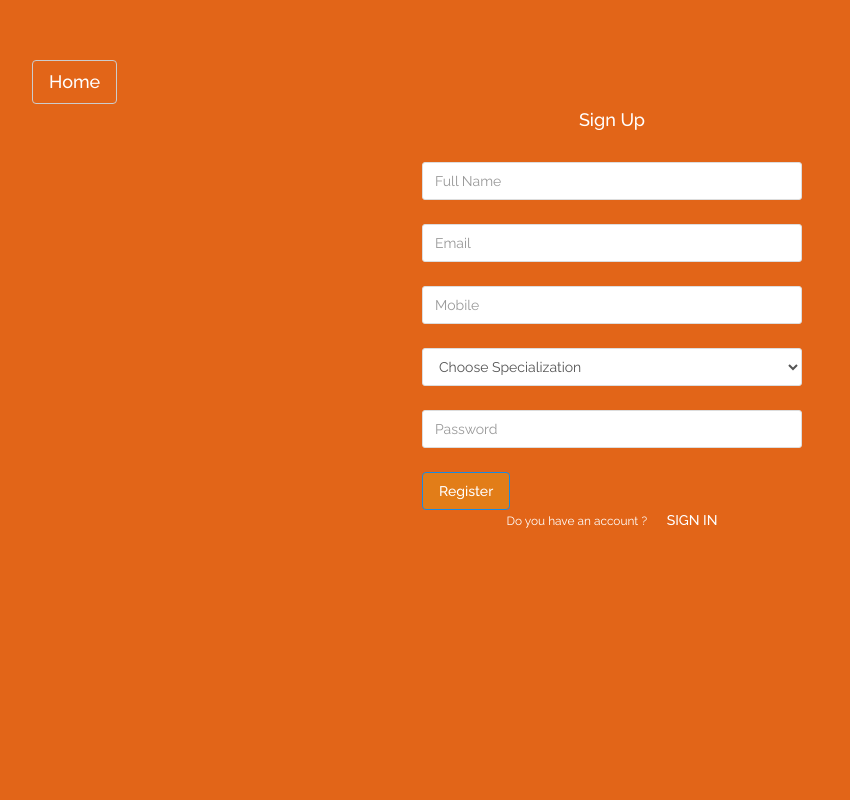
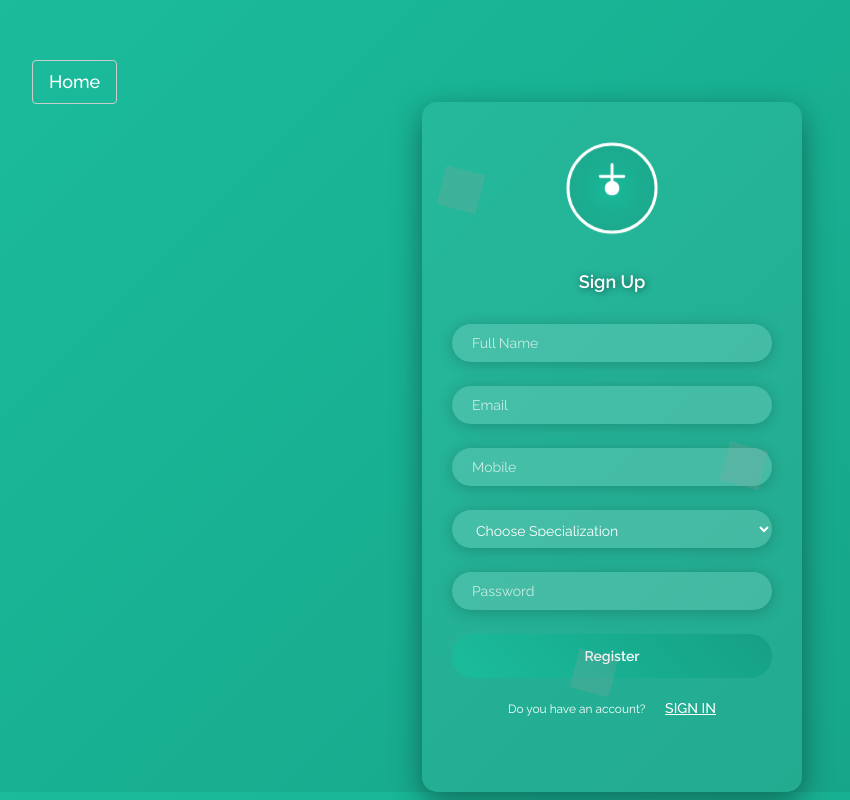
Before and after one commit to iamnikhil7/DAMS, a PHP site: page /doctor/signup.php in a window 1280 px wide. Shown: the whole page, without its empty margins (28-878 px from the left). Run offline with PHP 8.4, Linux system fonts and the light colour scheme; data comes from the database, SQL or seed files in the repository; grey boxes are pictures that could not be loaded.

Commit message:
Update signup.php

```diff
--- a/doctor/signup.php
+++ b/doctor/signup.php
@@ -2,6 +2,7 @@
 session_start();
 error_reporting(0);
 include('includes/dbconnection.php');
+
 if(isset($_POST['submit']))
 {
     $fname=$_POST['fname'];
@@ -9,11 +10,13 @@ if(isset($_POST['submit']))
     $email=$_POST['email'];
     $sid=$_POST['specializationid'];
     $password=md5($_POST['password']);
+
     $ret="select Email from tbldoctor where Email=:email";
     $query= $dbh -> prepare($ret);
     $query-> bindParam(':email', $email, PDO::PARAM_STR);
     $query-> execute();
     $results = $query -> fetchAll(PDO::FETCH_OBJ);
+
     if($query -> rowCount() == 0)
     {
         $sql="Insert Into tbldoctor(FullName,MobileNumber,Email,Specialization,Password)Values(:fname,:mobno,:email,:sid,:password)";
@@ -27,31 +30,23 @@ $query->execute();
         $lastInsertId = $dbh->lastInsertId();
         if($lastInsertId)
         {
-
-echo "<script>alert('You have signup  Successfully');</script>";
+            echo "<script>alert('You have signed up successfully');</script>";
         }
         else
         {
-
-echo "<script>alert('Something went wrong.Please try again');</script>";
+            echo "<script>alert('Something went wrong. Please try again');</script>";
         }
     }
     else
     {
-
-echo "<script>alert('Email-id already exist. Please try again');</script>";
+        echo "<script>alert('Email-id already exists. Please try again');</script>";
     }
 }
-
-
 ?>
-<!doctype html>
 <!DOCTYPE html>
 <html lang="en">
 <head>
-
-	<title>DAMS - Login Page</title>
-
+    <title>DAMS - Sign Up</title>
 
     <link rel="stylesheet" href="libs/bower/font-awesome/css/font-awesome.min.css">
     <link rel="stylesheet" href="libs/bower/material-design-iconic-font/dist/css/material-design-iconic-font.min.css">
@@ -60,24 +55,116 @@ echo "<script>alert('Email-id already exist. Please try again');</script>";
     <link rel="stylesheet" href="assets/css/core.css">
     <link rel="stylesheet" href="assets/css/misc-pages.css">
     <link rel="stylesheet" href="https://fonts.googleapis.com/css?family=Raleway:400,500,600,700,800,900,300">
+
+    <style>
+        body.simple-page {
+            background: linear-gradient(135deg, #1abc9c, #16a085);
+            font-family: 'Raleway', sans-serif;
+        }
+        .simple-page-wrap {
+            background: rgba(255, 255, 255, 0.05);
+            padding: 50px 30px;
+            border-radius: 15px;
+            box-shadow: 0 10px 30px rgba(0,0,0,0.4);
+            position: relative;
+            overflow: hidden;
+        }
+        /* Animated Logo */
+        .logo-wrap {
+            margin-bottom: 30px;
+            text-align: center;
+        }
+        .animated-logo {
+            width: 90px;
+            height: 90px;
+            display: block;
+            margin: 0 auto 20px;
+            animation: bounceLogo 2s infinite;
+        }
+        @keyframes bounceLogo {
+            0%, 100% { transform: translateY(0); }
+            50% { transform: translateY(-10px) scale(1.05); }
+        }
+        .form-title {
+            color: #fff;
+            font-weight: 600;
+            margin-bottom: 25px;
+            text-shadow: 1px 1px 6px rgba(0,0,0,0.5);
+        }
+        .form-control {
+            border-radius: 50px;
+            padding: 12px 20px;
+            border: none;
+            background: rgba(255,255,255,0.15);
+            color: #fff;
+            box-shadow: 0 2px 15px rgba(0,0,0,0.2);
+        }
+        .form-control::placeholder {
+            color: rgba(255,255,255,0.7);
+        }
+        .btn-primary {
+            background: linear-gradient(45deg, #1abc9c, #16a085);
+            border: none;
+            border-radius: 50px;
+            padding: 12px 30px;
+            transition: all 0.3s ease;
+            font-weight: 600;
+        }
+        .btn-primary:hover {
+            transform: scale(1.05);
+            box-shadow: 0 5px 25px rgba(0,0,0,0.3);
+        }
+        .simple-page-footer p {
+            color: rgba(255,255,255,0.8);
+            margin-top: 20px;
+        }
+        .simple-page-footer a {
+            color: #fff;
+            text-decoration: underline;
+        }
+        /* Floating icons */
+        .floating-icon {
+            position: absolute;
+            width: 40px;
+            height: 40px;
+            opacity: 0.2;
+            animation: float 6s ease-in-out infinite;
+        }
+        @keyframes float {
+            0% { transform: translateY(0) rotate(0deg); }
+            50% { transform: translateY(-15px) rotate(180deg); }
+            100% { transform: translateY(0) rotate(360deg); }
+        }
+    </style>
 </head>
 <body class="simple-page">
     <div id="back-to-home">
         <a href="../index.php" class="btn btn-outline btn-default">Home</a>
     </div>
+
     <div class="simple-page-wrap">
-		<div class=>
+        <!-- Animated SVG Logo -->
+        <div class="logo-wrap">
+            <svg class="animated-logo" viewBox="0 0 64 64" xmlns="http://www.w3.org/2000/svg">
+                <circle cx="32" cy="32" r="30" fill="url(#gradientLogo)" stroke="#fff" stroke-width="2"/>
+                <path d="M32 16v16M24 24h16" stroke="#fff" stroke-width="2" stroke-linecap="round"/>
+                <circle cx="32" cy="32" r="5" fill="#fff"/>
+                <defs>
+                    <radialGradient id="gradientLogo" cx="50%" cy="50%" r="50%">
+                        <stop offset="0%" stop-color="#1abc9c" stop-opacity="1"/>
+                        <stop offset="100%" stop-color="#16a085" stop-opacity="0.5"/>
+                    </radialGradient>
+                </defs>
+            </svg>
+        </div>
 
-
-
-		</div><!-- logo -->
-		<div class="" id="login-form">
-	<h4 class="form-title m-b-xl text-center" style="color: white">Sign Up</h4>
+        <!-- Sign Up Form -->
+        <div id="login-form">
+            <h4 class="form-title m-b-xl text-center">Sign Up</h4>
             <form action="" method="post">
                 <div class="form-group">
                     <input id="fname" type="text" class="form-control" placeholder="Full Name" name="fname" required="true">
                 </div>
-
                 <div class="form-group">
                     <input id="email" type="email" class="form-control" placeholder="Email" name="email" required="true">
                 </div>
@@ -85,7 +172,7 @@ echo "<script>alert('Email-id already exist. Please try again');</script>";
                     <input id="mobno" type="text" class="form-control" placeholder="Mobile" name="mobno" maxlength="10" pattern="[0-9]+" required="true">
                 </div>
                 <div class="form-group">
-			<select class="form-control" name="specializationid">
+                    <select class="form-control" name="specializationid" required>
                         <option value="">Choose Specialization</option>
                         <?php
                         $sql1="SELECT * from tblspecialization";
@@ -97,28 +184,29 @@ $cnt=1;
                         if($query1->rowCount() > 0)
                         {
                             foreach($results1 as $row1)
-{               ?>
-				<option value="<?php  echo htmlentities($row1->ID);?>"><?php  echo htmlentities($row1->Specialization);?></option><?php $cnt=$cnt+1;}} ?>
+                            { ?>
+                                <option value="<?php echo htmlentities($row1->ID);?>"><?php echo htmlentities($row1->Specialization);?></option>
+                        <?php $cnt=$cnt+1;}} ?>
                     </select>
-
                 </div>
-
                 <div class="form-group">
                     <input id="password" type="password" class="form-control" placeholder="Password" name="password" required="true">
                 </div>
-
-		<input type="submit" class="btn btn-primary" value="Register" name="submit">
+                <input type="submit" class="btn btn-primary btn-block" value="Register" name="submit">
             </form>
         </div><!-- #login-form -->
 
-<div class="simple-page-footer">
+        <div class="simple-page-footer text-center">
             <p>
-		<small>Do you have an account ?</small>
+                <small>Do you have an account?</small>
                 <a href="login.php">SIGN IN</a>
             </p>
         </div>
 
-
+        <!-- Floating icons for design -->
+        <img src="assets/icons/stethoscope.svg" class="floating-icon" style="top:10%; left:5%;">
+        <img src="assets/icons/heart.svg" class="floating-icon" style="top:50%; right:10%;">
+        <img src="assets/icons/medicine.svg" class="floating-icon" style="top:80%; left:40%;">
     </div><!-- .simple-page-wrap -->
 </body>
 </html>
```
Lines whose indentation alone changed are shown as unchanged.
